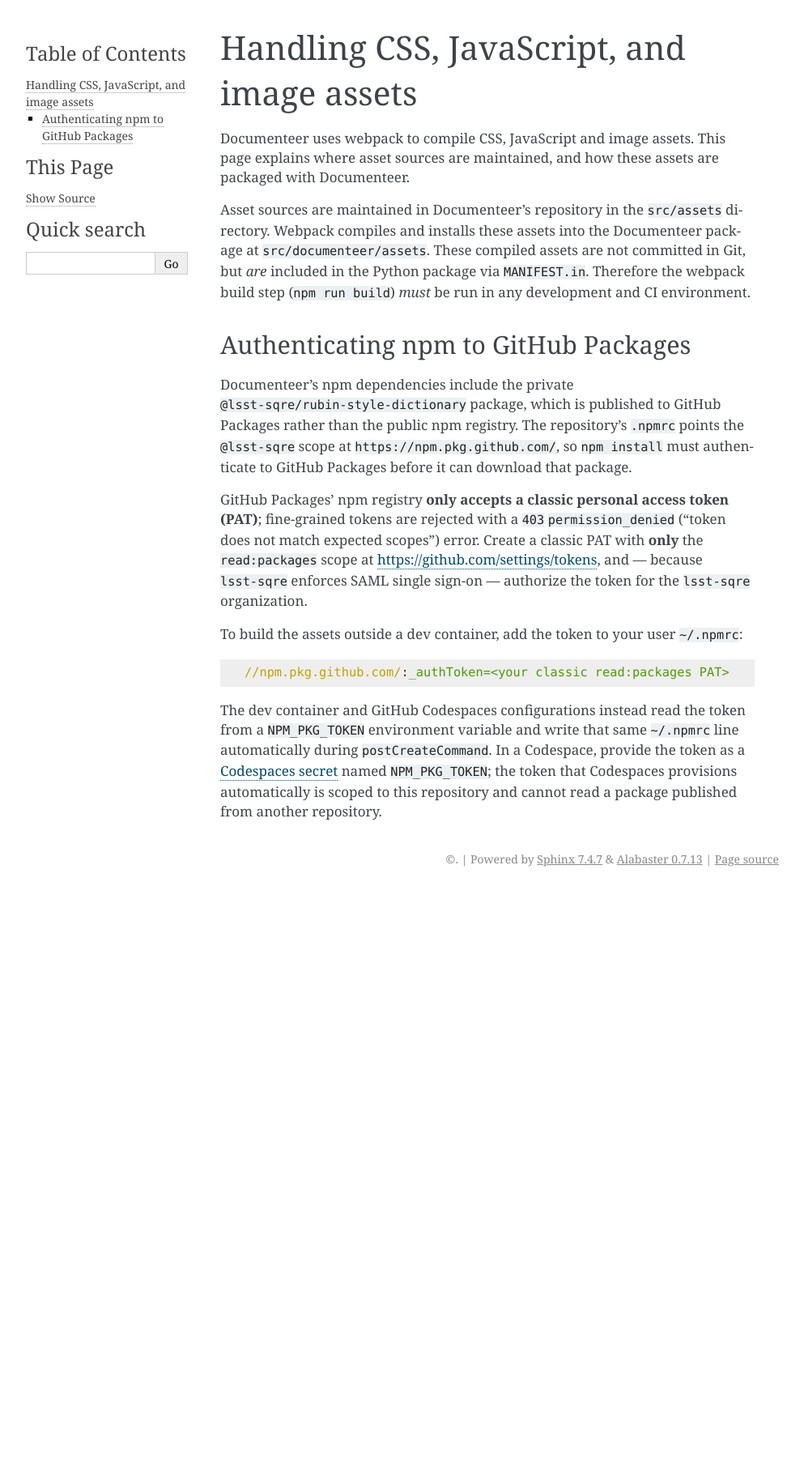
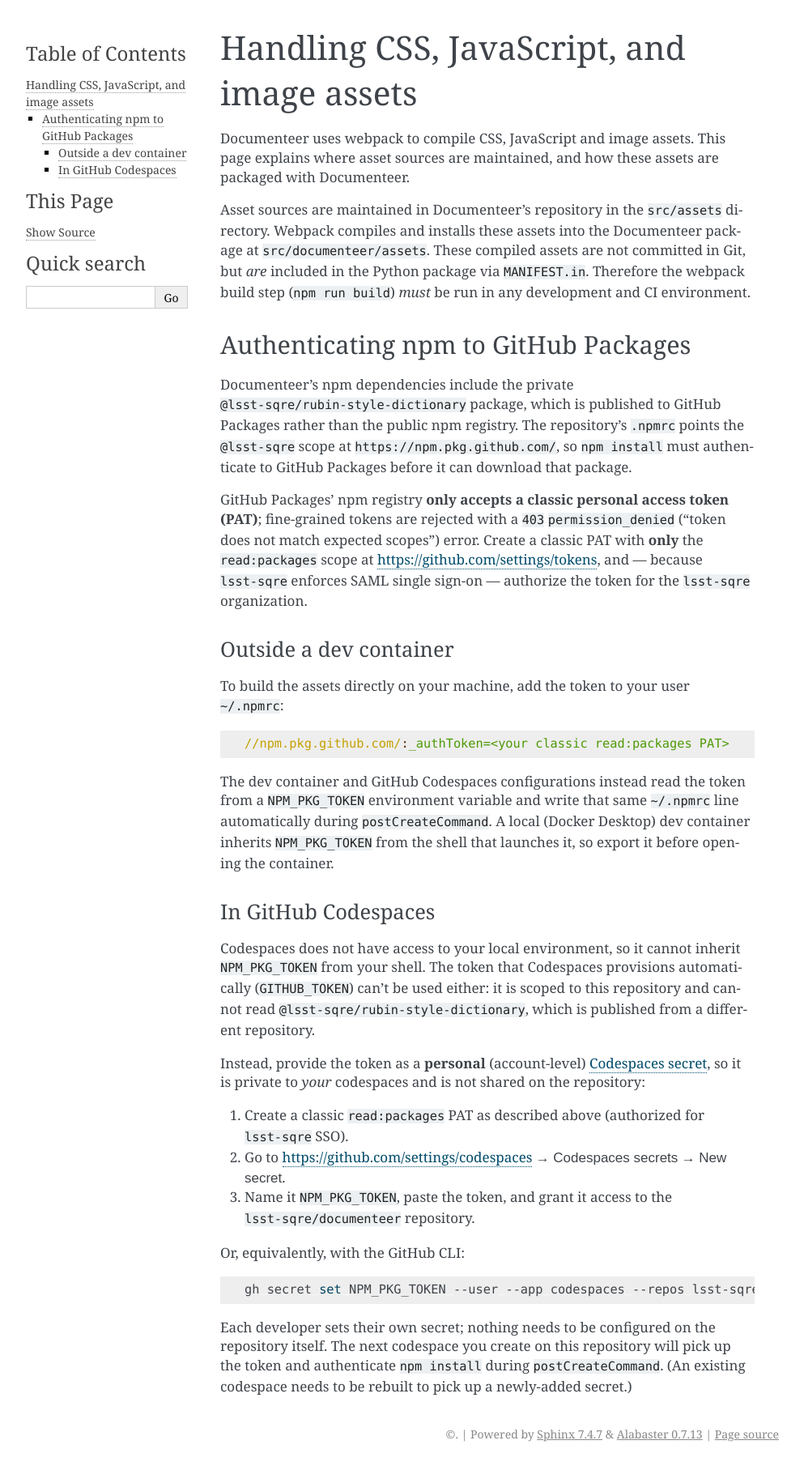
Before and after one commit to lsst-sqre/documenteer, a Sphinx documentation site: the page built from docs/dev/theme-assets.rst, in a window 1280 px wide. Shown: the whole page at 81% size, without its empty margins (148-1141 px from the left). Built offline with Sphinx 7.4.7, drawn with Linux system fonts in a browser that asks for light colours; pages that are not in the unit, such as notebooks, are missing from menus; before the commit the page ends 1100 px from its top, so only the background shows below that.

Commit message:
Document personal Codespaces secret for npm auth
Expand the GitHub Packages auth section with explicit per-environment
guidance. The key addition: in Codespaces, set NPM_PKG_TOKEN as a personal
(account-level) Codespaces secret scoped to this repo, rather than a
repository secret -- it stays private to your own codespaces and nothing is
configured on the repo. Includes the github.com/settings/codespaces steps and
the equivalent `gh secret set --user` command, plus a note that a local dev
container inherits the token from the launching shell.

```diff
--- a/docs/dev/theme-assets.rst
+++ b/docs/dev/theme-assets.rst
@@ -21,14 +21,39 @@
 GitHub Packages' npm registry **only accepts a classic personal access token (PAT)**; fine-grained tokens are rejected with a ``403`` ``permission_denied`` ("token does not match expected scopes") error.
 Create a classic PAT with **only** the ``read:packages`` scope at https://github.com/settings/tokens, and — because ``lsst-sqre`` enforces SAML single sign-on — authorize the token for the ``lsst-sqre`` organization.
 
-To build the assets outside a dev container, add the token to your user ``~/.npmrc``:
+Outside a dev container
+-----------------------
+
+To build the assets directly on your machine, add the token to your user ``~/.npmrc``:
 
 .. code-block:: ini
 
    //npm.pkg.github.com/:_authToken=<your classic read:packages PAT>
 
 The dev container and GitHub Codespaces configurations instead read the token from a ``NPM_PKG_TOKEN`` environment variable and write that same ``~/.npmrc`` line automatically during ``postCreateCommand``.
-In a Codespace, provide the token as a `Codespaces secret`_ named ``NPM_PKG_TOKEN``; the token that Codespaces provisions automatically is scoped to this repository and cannot read a package published from another repository.
+A local (Docker Desktop) dev container inherits ``NPM_PKG_TOKEN`` from the shell that launches it, so export it before opening the container.
+
+In GitHub Codespaces
+--------------------
+
+Codespaces does not have access to your local environment, so it cannot inherit ``NPM_PKG_TOKEN`` from your shell.
+The token that Codespaces provisions automatically (``GITHUB_TOKEN``) can't be used either: it is scoped to this repository and cannot read ``@lsst-sqre/rubin-style-dictionary``, which is published from a different repository.
+
+Instead, provide the token as a **personal** (account-level) `Codespaces secret`_, so it is private to *your* codespaces and is not shared on the repository:
+
+#. Create a classic ``read:packages`` PAT as described above (authorized for ``lsst-sqre`` SSO).
+#. Go to https://github.com/settings/codespaces → :guilabel:`Codespaces secrets` → :guilabel:`New secret`.
+#. Name it ``NPM_PKG_TOKEN``, paste the token, and grant it access to the ``lsst-sqre/documenteer`` repository.
+
+Or, equivalently, with the GitHub CLI:
+
+.. code-block:: sh
+
+   gh secret set NPM_PKG_TOKEN --user --app codespaces --repos lsst-sqre/documenteer
+
+Each developer sets their own secret; nothing needs to be configured on the repository itself.
+The next codespace you create on this repository will pick up the token and authenticate ``npm install`` during ``postCreateCommand``.
+(An existing codespace needs to be rebuilt to pick up a newly-added secret.)
 
 .. _Codespaces secret: https://docs.github.com/en/codespaces/managing-your-codespaces/managing-your-account-specific-secrets-for-github-codespaces
 
```
